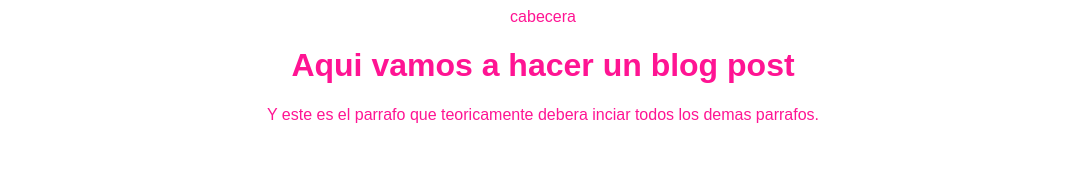
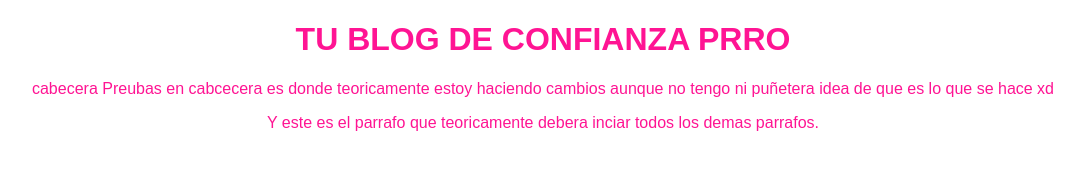
Before and after one commit to snnare/Platzi, a plain HTML site: page index.html in a window 1280 px wide. Shown: the whole page, without its empty margins (97-1181 px from the left). Drawn offline with Linux system fonts and the light colour scheme.

Commit message:
finalizada la cabecera

```diff
--- a/index.html
+++ b/index.html
@@ -7,13 +7,20 @@
     <link rel="stylesheet" href="Css/estilos.css">
 </head>
 <body>
+    <h1>TU BLOG DE CONFIANZA PRRO </h1>
 
     <div id="cabecera">
         cabecera
 
+        Preubas en cabcecera
+        es donde teoricamente
+        estoy haciendo cambios
+        aunque no tengo ni puñetera
+        idea de que es lo que se hace xd
+
 
     </div>
-    <h1> Aqui vamos a hacer un blog post </h1>
+
     <p>Y este es el parrafo que teoricamente debera inciar todos
         los demas parrafos.
     </p>
```
Also changed, not shown: Css/estilos.css (line endings or trailing spaces).
